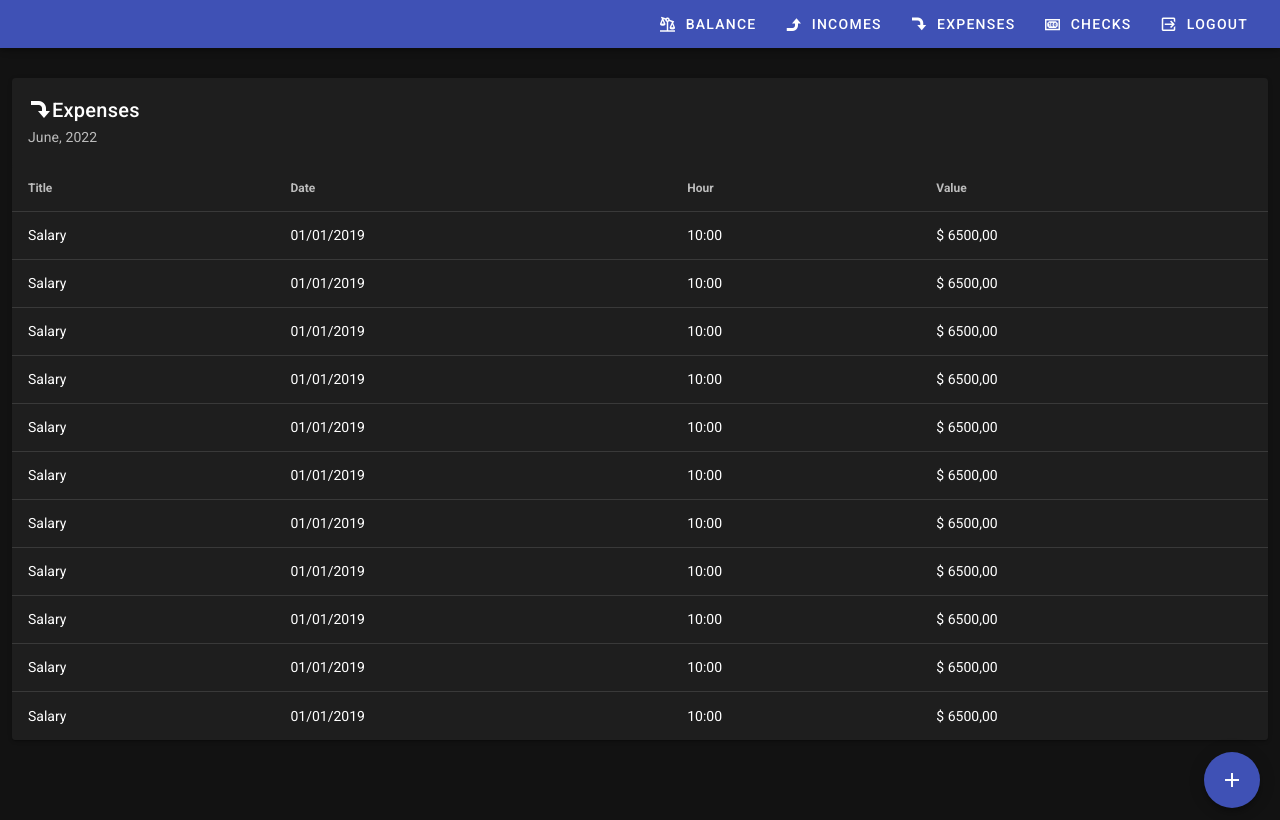
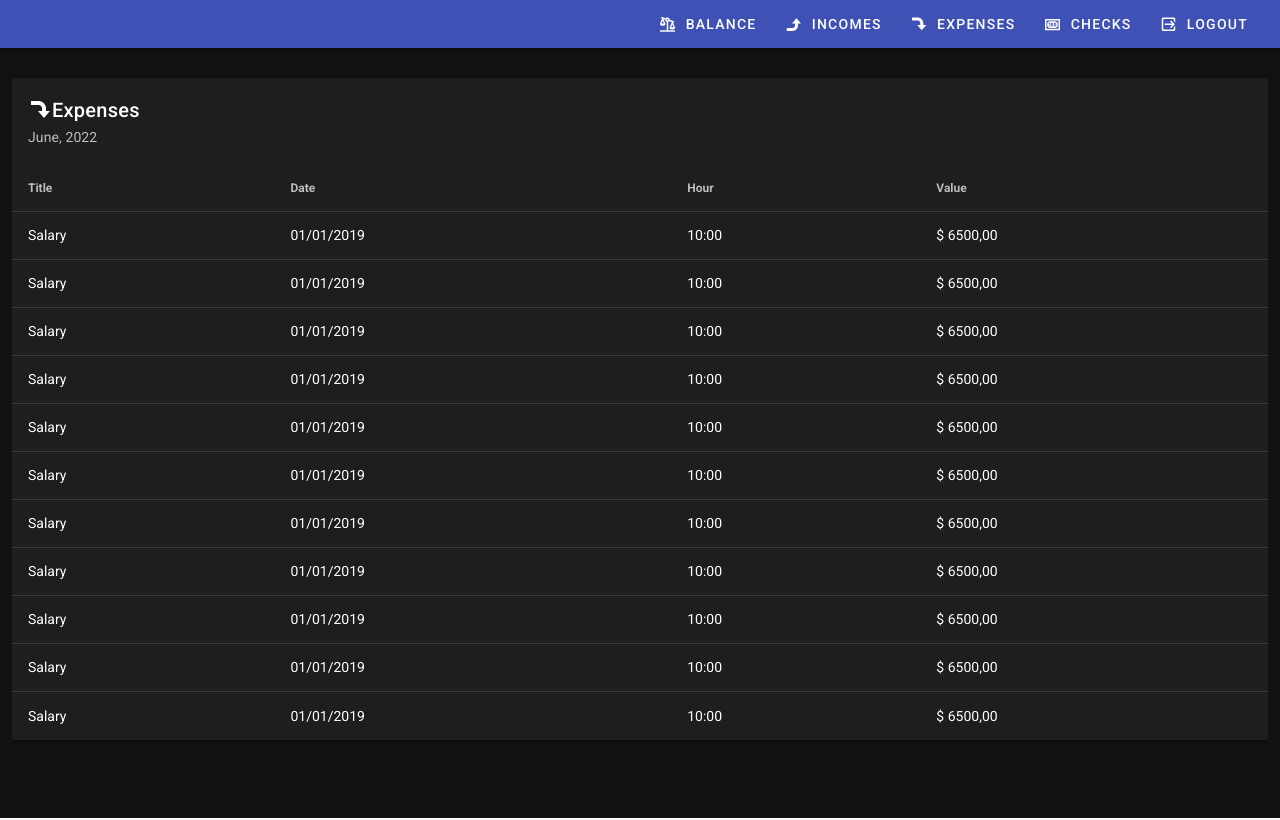
Before and after one commit to lucca257/challenga-turnoverbnb-front, a Vue app: page /expenses in a window 1280 px wide. Built offline with nearby package versions, Linux system fonts and the light colour scheme.

Commit message:
refactor: uncoupling into components

```diff
--- a/src/components/expenses/ExpensesListComponent.vue
+++ b/src/components/expenses/ExpensesListComponent.vue
@@ -1,5 +1,4 @@
 <template>
-  <div class="justify-center">
   <v-card class="mx-auto">
     <v-card-title>
       <v-icon>mdi-arrow-down-right-bold</v-icon>
@@ -38,18 +37,6 @@
       </template>
     </v-simple-table>
   </v-card>
-    <v-btn
-        class="mt-3 mx-2 float-right"
-        fab
-        dark
-        color="indigo"
-        title="Add Purchase"
-    >
-      <v-icon dark>
-        mdi-plus
-      </v-icon>
-    </v-btn>
-    </div>
 </template>
 
 <script>
```
Lines whose indentation alone changed are shown as unchanged.
